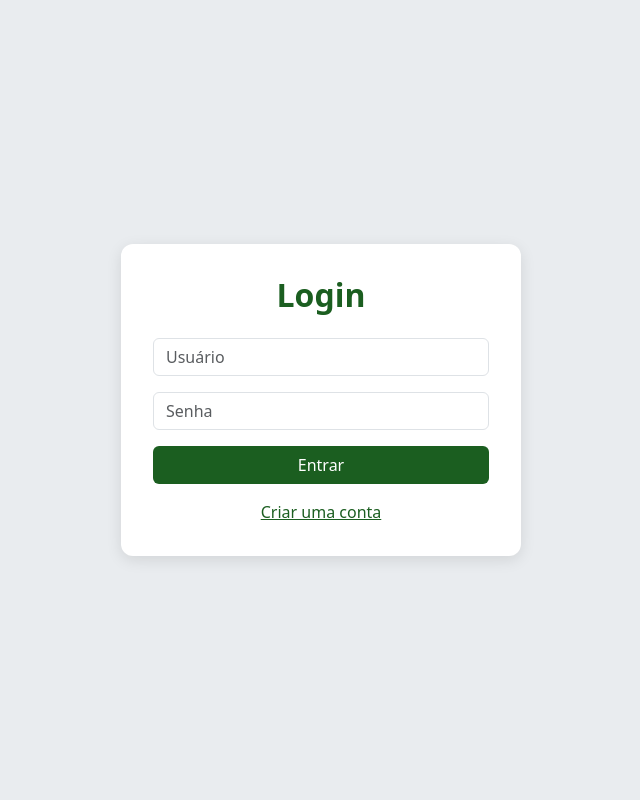
After one commit to CleanoJr/PI2-Analise_Sensorial, a Flask app: page /login in a window 1280 px wide. The commit adds this page. Shown: the whole page, without its empty margins (319-959 px from the left). Run offline with Flask 3, Linux system fonts and the light colour scheme.

Commit message:
feat(Uriel): Criação de rotas de login e painel aluno.
Extra: Estilização da tela de login para se adequar ao padrão do projeto.

```diff
--- /dev/null
+++ b/controllers/aluno_controller.py
@@ -0,0 +1,6 @@
+from main import app
+from flask import render_template
+
+@app.route("/aluno", methods=['GET'])
+def aluno():
+    return render_template("/aluno/painel_aluno.html")
--- a/controllers/professor_controller.py
+++ b/controllers/professor_controller.py
@@ -1,6 +1,6 @@
 from main import app
 from flask import render_template
 
-@app.route("/professor", methods=['GET'])
-def professor():
+@app.route("/admin", methods=['GET'])
+def admin():
     return render_template("/professor/painel_professor.html")
--- /dev/null
+++ b/controllers/user_controller.py
@@ -0,0 +1,6 @@
+from main import app
+from flask import render_template
+
+@app.route("/login", methods=['GET'])
+def login():
+    return render_template("/login.html")
--- a/main.py
+++ b/main.py
@@ -4,6 +4,8 @@ from flask import Flask
 app = Flask(__name__)
 
 from controllers.professor_controller import *
+from controllers.user_controller import *
+from controllers.aluno_controller import *
 
 #Inicia o servidor de desenvolvimento.
 if __name__ == '__main__':
--- /dev/null
+++ b/templates/login.html
@@ -0,0 +1,74 @@
+<!DOCTYPE html>
+<html lang="pt-BR">
+<head>
+  <meta charset="UTF-8" />
+  <meta name="viewport" content="width=device-width, initial-scale=1.0"/>
+  <title>Login - Sistema de Análise Sensorial</title>
+  <link href="https://cdn.jsdelivr.net/npm/bootstrap@5.3.3/dist/css/bootstrap.min.css" rel="stylesheet"/>
+  <style>
+    body {
+      background-color: #e9ecef;
+      display: flex;
+      justify-content: center;
+      align-items: center;
+      height: 100vh;
+    }
+
+    .login-container {
+      background-color: #fff;
+      padding: 2rem;
+      border-radius: 12px;
+      box-shadow: 0 4px 15px rgba(0, 0, 0, 0.1);
+      width: 100%;
+      max-width: 400px;
+    }
+
+    .login-title {
+      text-align: center;
+      margin-bottom: 1.5rem;
+      color: #1b5e20;
+      font-weight: bold;
+    }
+
+    .btn-ifce {
+      background-color: #1b5e20;
+      color: #fff;
+    }
+
+    .btn-ifce:hover {
+      background-color: #145a17;
+    }
+
+    .form-control:focus {
+      border-color: #1b5e20;
+      box-shadow: 0 0 0 0.2rem rgba(27, 94, 32, 0.25);
+    }
+
+    .login-link {
+      text-align: center;
+      display: block;
+      margin-top: 1rem;
+      color: #1b5e20;
+    }
+
+    .login-link:hover {
+      text-decoration: underline;
+    }
+  </style>
+</head>
+<body>
+  <div class="login-container">
+    <h2 class="login-title">Login</h2>
+    <form action="{{ url_for('admin')}}" method="GET">
+      <div class="mb-3">
+        <input type="text" id="username" class="form-control" placeholder="Usuário" required />
+      </div>
+      <div class="mb-3">
+        <input type="password" id="password" class="form-control" placeholder="Senha" required />
+      </div>
+      <button type="submit" class="btn btn-ifce w-100">Entrar</button>
+    </form>
+    <a class="login-link" href="tela_de_cadastro.html">Criar uma conta</a>
+  </div>
+</body>
+</html>
--- a/templates/professor/painel_professor.html
+++ b/templates/professor/painel_professor.html
@@ -3,7 +3,7 @@
 <head>
   <meta charset="UTF-8" />
   <meta name="viewport" content="width=device-width, initial-scale=1, maximum-scale=5" />
-  <title>Painel - Professor</title>
+  <title>Painel - Admin</title>
   <link href="https://cdn.jsdelivr.net/npm/bootstrap@5.3.3/dist/css/bootstrap.min.css" rel="stylesheet">
   <link rel="stylesheet" href="https://cdnjs.cloudflare.com/ajax/libs/font-awesome/6.5.0/css/all.min.css">
   <link rel="stylesheet" href="../../static/css/style.css">
@@ -22,7 +22,7 @@
         <li><a href="#"><i class="fa-solid fa-chart-line"></i><span>Cadastro de análises</span></a></li>
       </ul>
       <div class="logout">
-        <a href="#" class="text-center py-3 d-block">
+        <a href="/login" class="text-center py-3 d-block">
           <i class="fa-solid fa-sign-out-alt"></i> <span>Sair</span>
         </a>
       </div>
```
Also changed, not shown: templates/professor/tela_de_login.html (deleted, +0 -78 lines).
